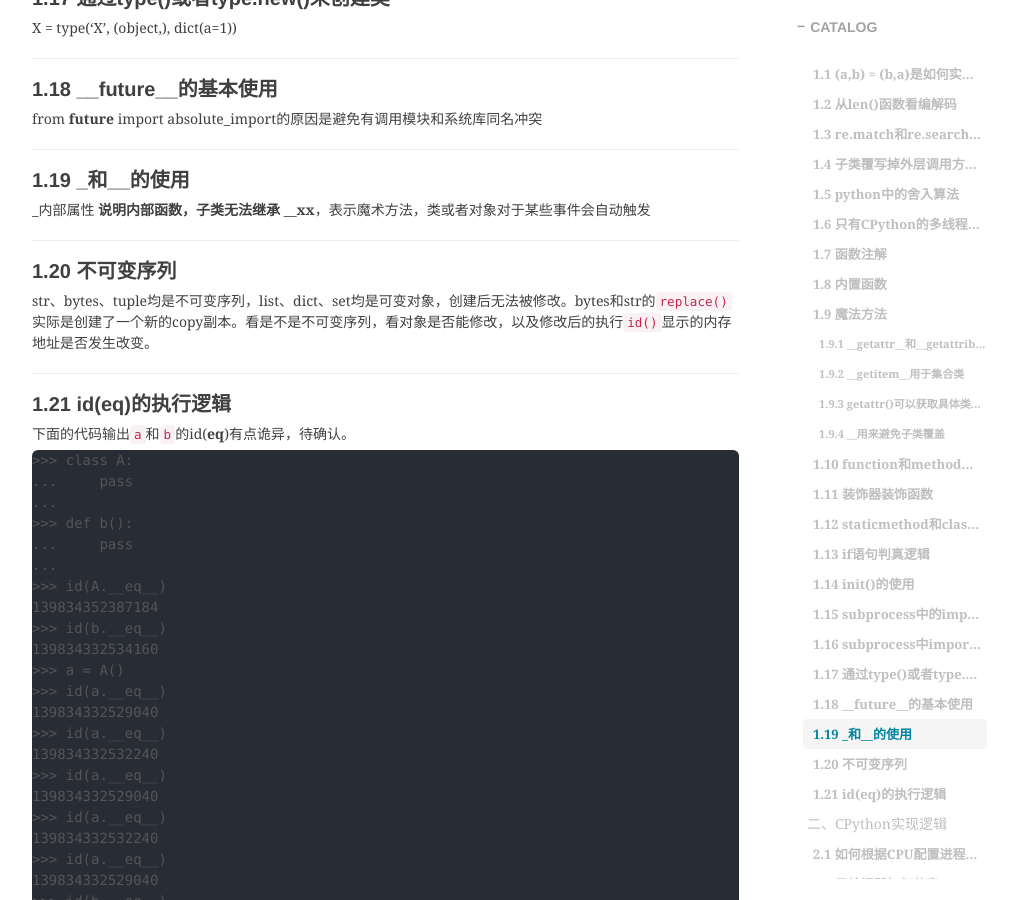
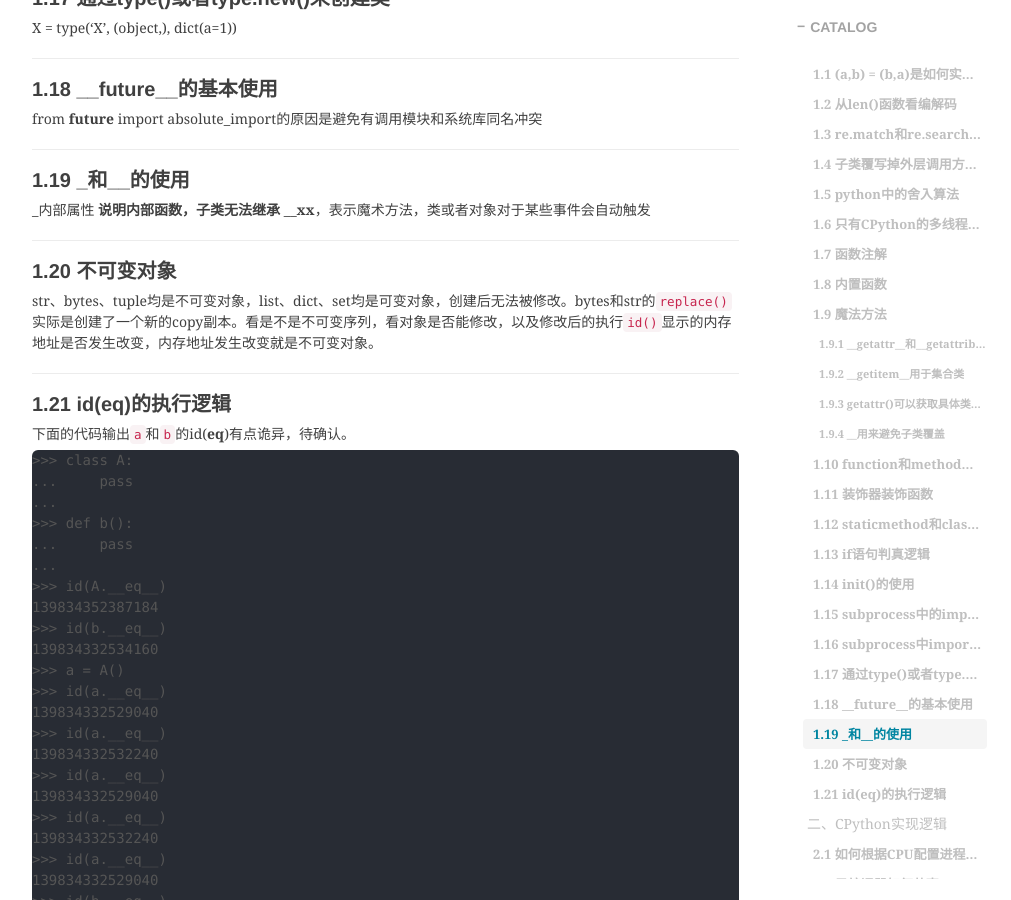
Before and after one commit to shihai1991/shihai1991.github.io, a Jekyll site: the page built from _posts/2022-12-10-CPython知识点简单梳理.md, in a window 1280 px wide and 900 px high, scrolled down 2859 px. Shown: the whole window, without its empty margins (233-1244 px from the left). Built offline with Jekyll 4.4.1, drawn with Linux system fonts in a browser that asks for light colours; nearby versions of some CDN libraries; comment, search, counter and statistics services are not loaded.

Commit message:
Update 2022-12-10-CPython知识点简单梳理.md

```diff
--- a/_posts/2022-12-10-CPython知识点简单梳理.md
+++ b/_posts/2022-12-10-CPython知识点简单梳理.md
@@ -102,8 +102,8 @@ from __future__ import absolute_import的原因是避免有调用模块和系统
 ## 1.19 _和__的使用
 _内部属性 __说明内部函数，子类无法继承 __xx__，表示魔术方法，类或者对象对于某些事件会自动触发
 
-## 1.20 不可变序列
-str、bytes、tuple均是不可变序列，list、dict、set均是可变对象，创建后无法被修改。bytes和str的`replace()`实际是创建了一个新的copy副本。看是不是不可变序列，看对象是否能修改，以及修改后的执行`id()`显示的内存地址是否发生改变。
+## 1.20 不可变对象
+str、bytes、tuple均是不可变对象，list、dict、set均是可变对象，创建后无法被修改。bytes和str的`replace()`实际是创建了一个新的copy副本。看是不是不可变序列，看对象是否能修改，以及修改后的执行`id()`显示的内存地址是否发生改变，内存地址发生改变就是不可变对象。
 
 ## 1.21 id(__eq__)的执行逻辑
 下面的代码输出`a`和`b`的id(__eq__)有点诡异，待确认。
```
